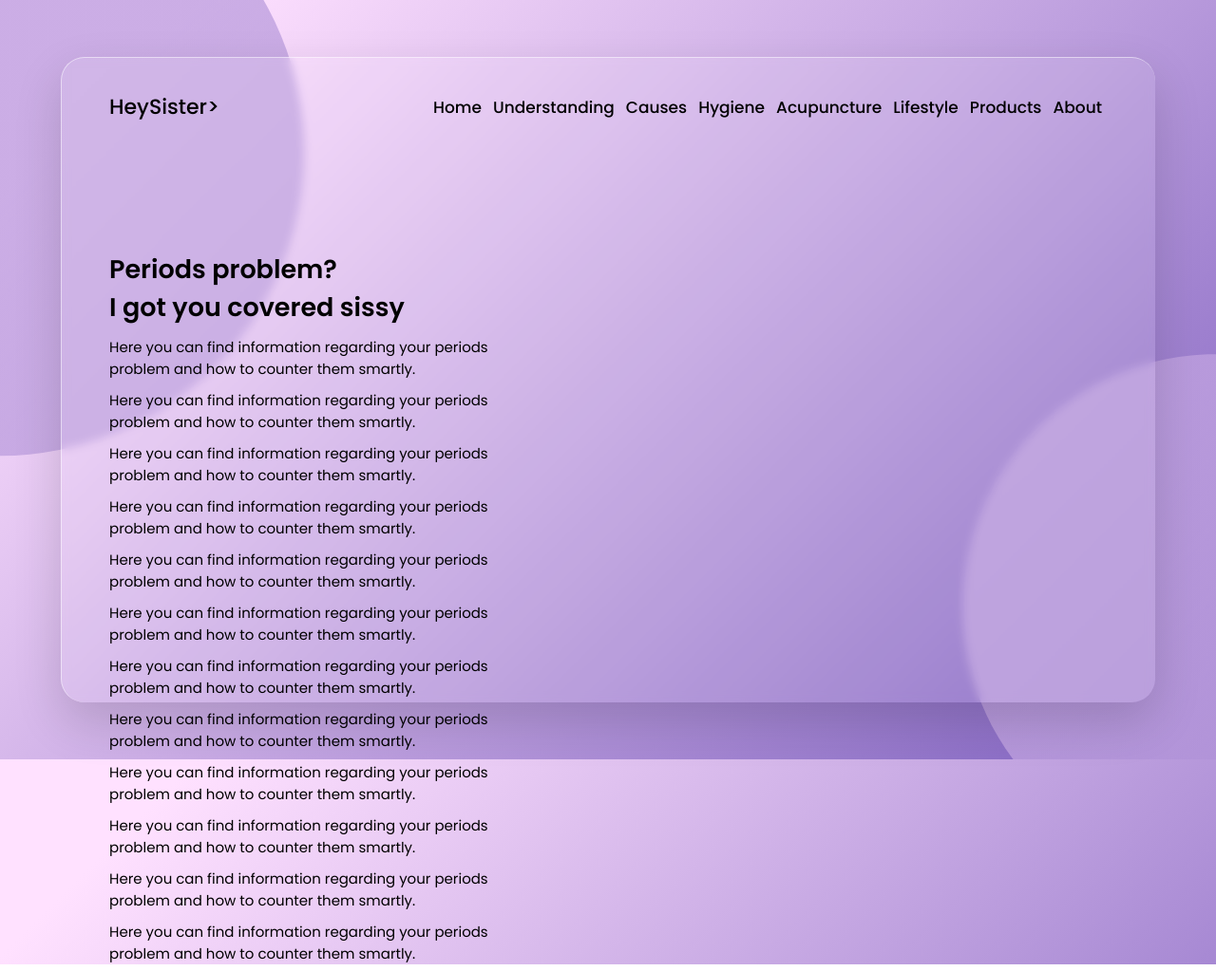
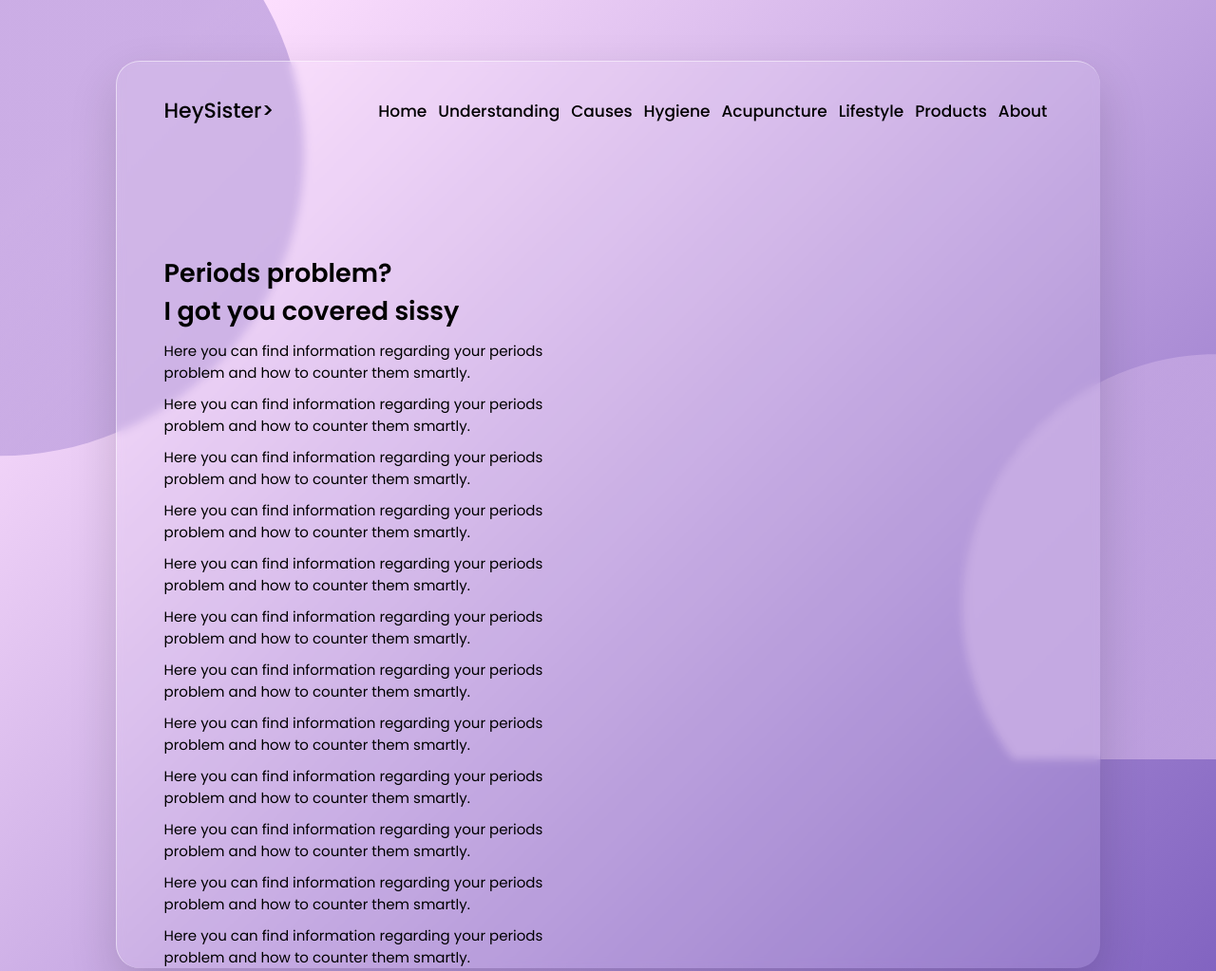
Before and after one commit to abhaypratapsinghpundir/HeySister, a plain HTML site: page index.html in a window 1280 px wide. Shown: the top 1023 px of the page at 95% size. Drawn offline with Linux system fonts and the light colour scheme.

Commit message:
udpated padding and height for the box

```diff
--- a/style.css
+++ b/style.css
@@ -7,8 +7,10 @@
   transition: all 0.3s ease;
 }
 body{
-  height: 100vh;;
+  height: 75%;;
   width: 100%;
+  padding: 5%;
+  padding-bottom:5%;
   display: flex;
   background-image: linear-gradient( 135deg, #FFE1FF  10%, #7E60BF 100%);
 }
```
Also changed, not shown: product.html (+1 -1 lines).
